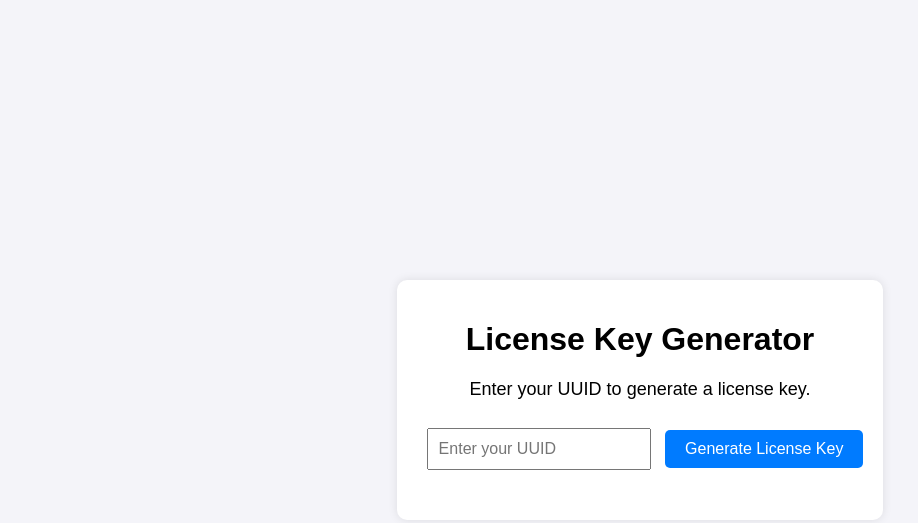
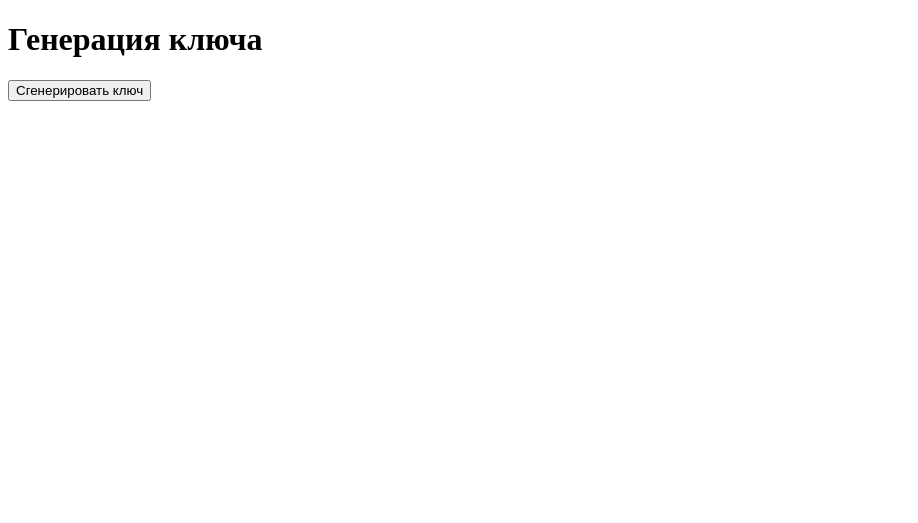
Before and after one commit to Mixplaylikeencoder/Noble, a plain HTML site: page index.html in a window 1280 px wide. Shown: the whole page, without its empty margins (0-918 px from the left). Drawn offline with Linux system fonts and the light colour scheme.

Commit message:
Update index.html

```diff
--- a/index.html
+++ b/index.html
@@ -1,88 +1,53 @@
 <!DOCTYPE html>
-<html lang="en">
+<html lang="ru">
 <head>
   <meta charset="UTF-8">
-    <meta name="viewport" content="width=device-width, initial-scale=1.0">
-    <title>License Key Generator</title>
-    <style>
-        body {
-            font-family: Arial, sans-serif;
-            display: flex;
-            justify-content: center;
-            align-items: center;
-            height: 100vh;
-            margin: 0;
-            background-color: #f4f4f9;
-        }
-        .container {
-            text-align: center;
-            padding: 20px;
-            background-color: #fff;
-            box-shadow: 0 0 10px rgba(0, 0, 0, 0.1);
-            border-radius: 10px;
-        }
-        input {
-            padding: 10px;
-            margin: 10px;
-            width: 200px;
-            font-size: 16px;
-        }
-        button {
-            padding: 10px 20px;
-            font-size: 16px;
-            cursor: pointer;
-            background-color: #007bff;
-            color: white;
-            border: none;
-            border-radius: 5px;
-        }
-        button:hover {
-            background-color: #0056b3;
-        }
-        p {
-            font-size: 18px;
-            margin-top: 20px;
-        }
-    </style>
+  <title>Генерация ключей</title>
 </head>
 <body>
-    <div class="container">
-        <h1>License Key Generator</h1>
-        <p>Enter your UUID to generate a license key.</p>
-        <input type="text" id="uuid" placeholder="Enter your UUID">
-        <button onclick="generateLicenseKey()">Generate License Key</button>
-        <p id="result"></p>
-    </div>
-
+  <h1>Генерация ключа</h1>
+  <button id="generateBtn">Сгенерировать ключ</button>
+  <pre id="result"></pre>
   <script>
-        async function generateLicenseKey() {
-            const uuid = document.getElementById('uuid').value;
-            const resultElement = document.getElementById('result');
-
-            if (!uuid) {
-                resultElement.textContent = 'Please enter your UUID.';
-                return;
+    function generateKey(length) {
+      let result = '';
+      const characters = 'ABCDEFGHIJKLMNOPQRSTUVWXYZabcdefghijklmnopqrstuvwxyz0123456789';
+      for (let i = 0; i < length; i++) {
+        result += characters.charAt(Math.floor(Math.random() * characters.length));
       }
-
-            const timestamp = Date.now();
-            const expirationTime = timestamp + 24 * 60 * 60 * 1000;
-            const key = `${uuid}-${expirationTime}-${Math.random().toString(36).substring(2, 15)}`;
-
-            const response = await fetch('https://twilight-feather-9b13.ttikitiki29.workers.dev', {
+      return result;
+    }
+    function generateUUID() {
+      return 'xxxxxxxx-xxxx-4xxx-yxxx-xxxxxxxxxxxx'.replace(/[xy]/g, function(c) {
+          const r = Math.random() * 16 | 0;
+          const v = c === 'x' ? r : (r & 0x3 | 0x8);
+          return v.toString(16);
+      });
+    }
+    document.getElementById('generateBtn').addEventListener('click', async () => {
+      const key = generateKey(16);
+      const uuid = generateUUID();
+      document.getElementById('result').innerText = 'Ключ: ' + key + '\nUUID: ' + uuid;
+      try {
+        const response = await fetch('https://twilight-feather-9b13.ttikitiki29.workers.dev/create', {
           method: 'POST',
           headers: {
             'Content-Type': 'application/json',
+            'Authorization': 'Bearer secret123'
           },
-                body: JSON.stringify({ uuid, licenseKey: key }),
+          body: JSON.stringify({ key, uuid })
         });
-
         const data = await response.json();
-            if (data.status === 'saved') {
-                resultElement.textContent = `Generated License Key: ${key}`;
+        if(data.success) {
+          alert('Ключ успешно сохранён!');
         } else {
-                resultElement.textContent = 'Failed to generate or save key.';
+          alert('Ошибка при сохранении ключа.');
         }
+      } catch (err) {
+        console.error(err);
+        alert('Ошибка при отправке данных на сервер.');
       }
+    });
   </script>
 </body>
 </html>
```
Lines whose indentation alone changed are shown as unchanged.
